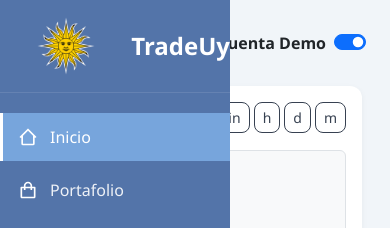
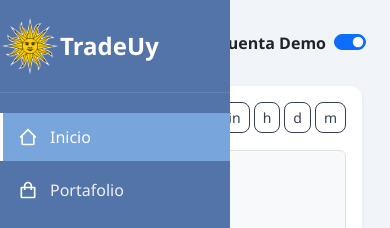
Before and after one commit to RominaCarsin/Proyecto-Fundamentos-Ingenieria-Software, a website with bundled scripts: page src/interface/index.html in a window 390 px wide. Shown: the top 228 px of the page. Built offline with nearby package versions, Linux system fonts and the light colour scheme.

Commit message:
feat(css): correccion de logo

```diff
--- a/src/interface/style.css
+++ b/src/interface/style.css
@@ -40,6 +40,18 @@ body {
 }
 
 /* ======== LOGO ======== */
+/* .contenedorLogo {
+  display: flex;
+  align-items: center;
+  padding: 1rem 0rem;
+  border-bottom: 1px solid rgba(255, 255, 255, 0.1);
+}
+
+.logo {
+  width: 60px;
+  margin: 0 auto;
+} */
+
 .contenedorLogo {
   display: flex;
   align-items: center;
@@ -49,7 +61,7 @@ body {
 
 .logo {
   width: 60px;
-  margin: 0 auto;
+  position: center;
 }
 
 .banda {
@@ -327,10 +339,7 @@ body:has(.menuLateral:hover) {
   }
 
   /* logo centrado */
-  .contenedorLogo {
-    justify-content: center;
-    padding: 1rem 0;
-  }
+
 
   /* textos ocultos por defecto */
   .text,
```
